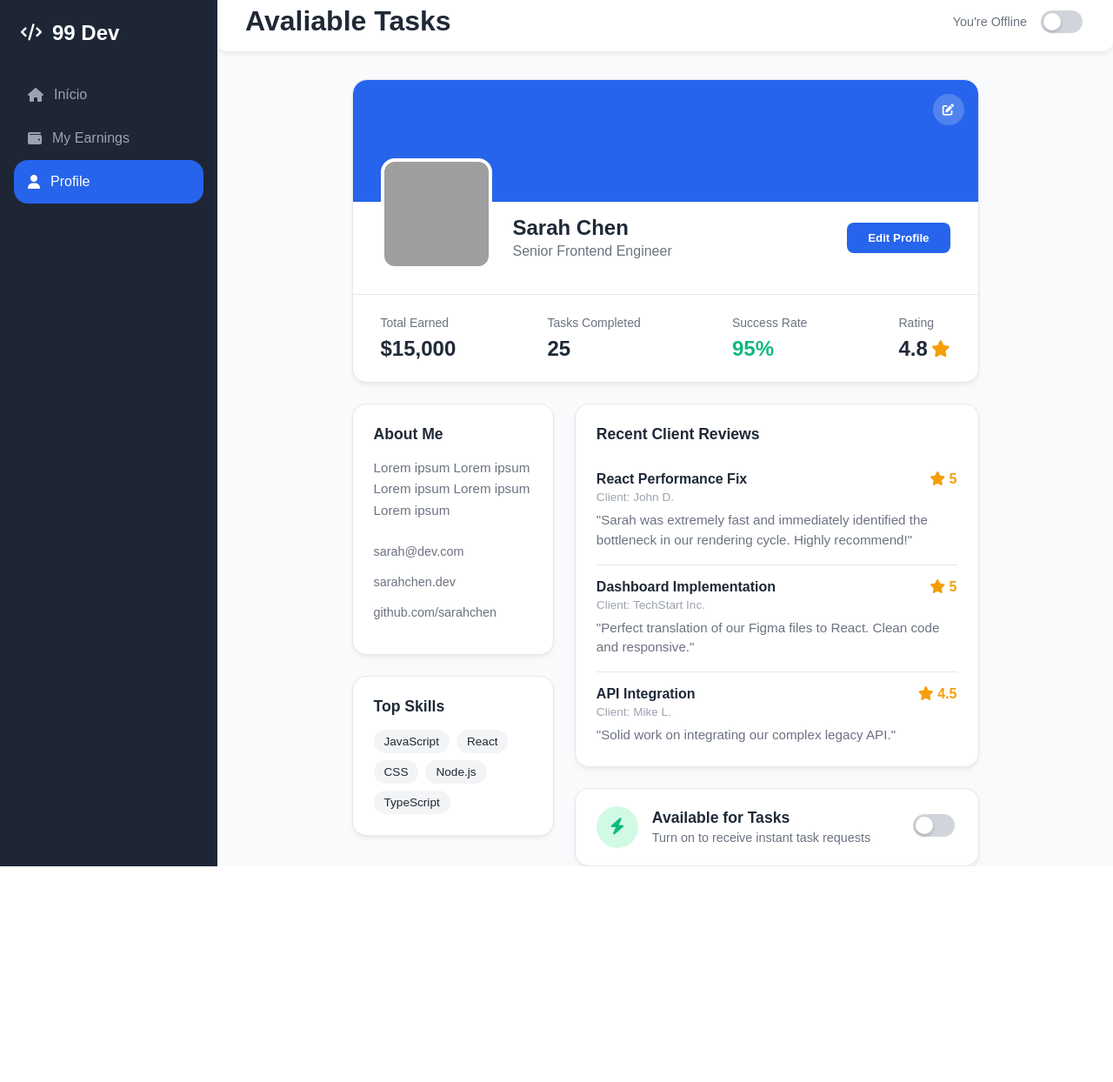
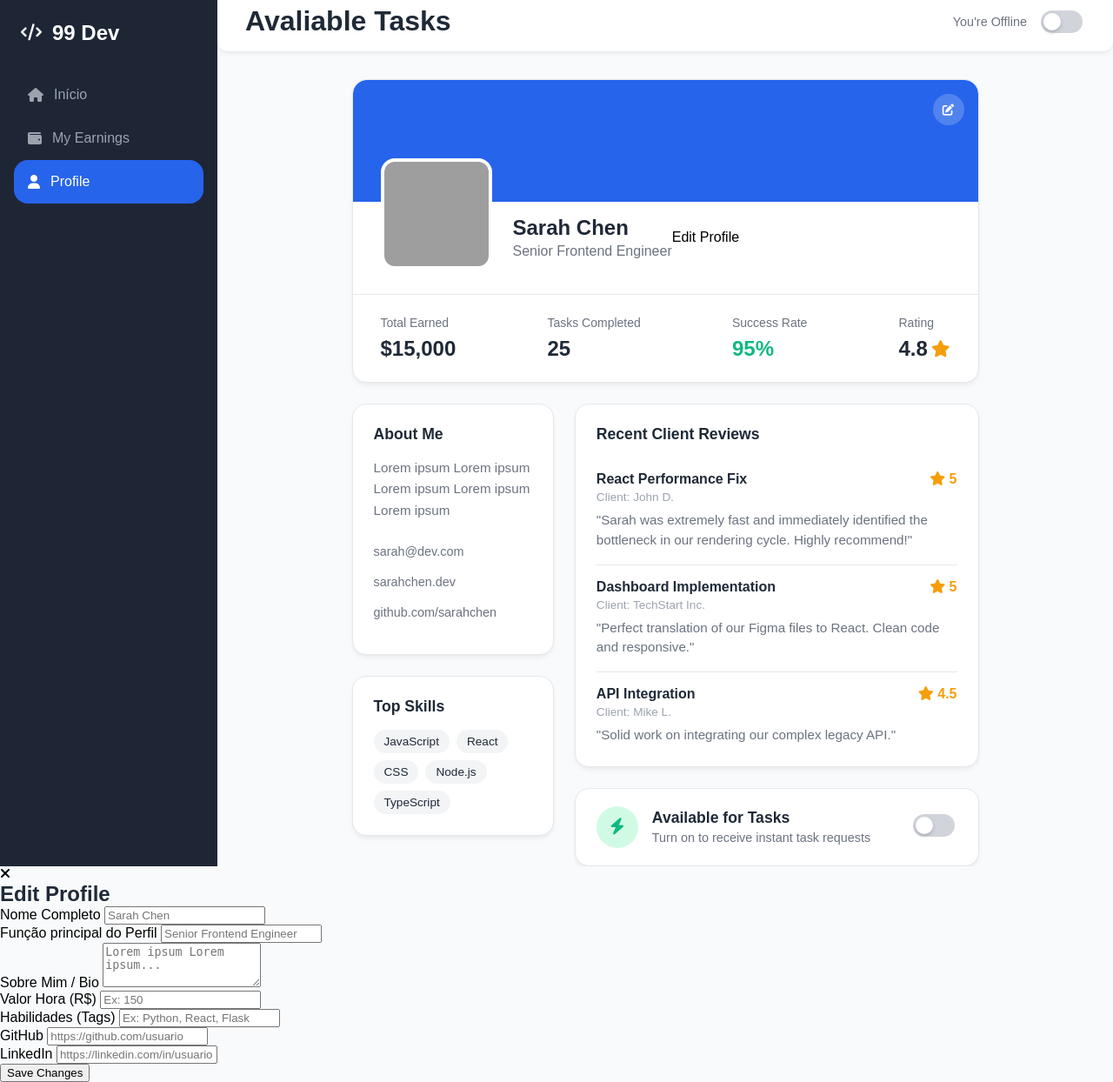
Before and after one commit to TheoNogueiraVirginio/99dev, a Flask app: page /perfil-dev in a window 1280 px wide. Shown: the whole page at 87% size. Before the commit the page ends 996 px from the top, so only its background shows below. Run offline with Flask 3, Linux system fonts and the light colour scheme; a user stored in the database is signed in; grey boxes are pictures that could not be loaded.

Commit message:
feat(perfil): cria formulário html para alterar dados

```diff
--- a/templates/perfil.html
+++ b/templates/perfil.html
@@ -54,7 +54,7 @@
                             <h2>Sarah Chen <span class="fa-solid-circle-check verified-badge"></span></h2>
                             <p>Senior Frontend Engineer</p>
                         </div>
-                        <button>Edit Profile</button>
+                        <a href="#edit-modal" class="btn-edit">Edit Profile</a>
                     </div>
                     <div class="additional-info">
                         <div class="info-item">
@@ -155,5 +155,59 @@
             </div>
         </div>
     </main>
+
+    <div id="edit-modal" class="modal-overlay">
+        <div class="modal-content">
+            <a href="" class="close-btn" aria-label="Close Modal">
+                <i class="fa-solid fa-xmark"></i>
+            </a>
+
+            <h2>Edit Profile</h2>
+
+            <form action="{{ url_for('perfildev') }}" method="POST">
+                {{ form.hidden_tag() }}
+
+                <div class="input-group">
+                    {{ form.nome.label }}
+                    {{ form.nome(id="name", placeholder="Sarah Chen") }}
+                    {% for error in form.nome.errors %}
+                    <span class="error-msg" style="color: red; font-size: 0.8em;">{{ error }}</span>
+                    {% endfor %}
+                </div>
+
+                <div class="input-group">
+                    {{ form.titulo.label }}
+                    {{ form.titulo(id="role", placeholder="Senior Frontend Engineer") }}
+                </div>
+
+                <div class="input-group">
+                    {{ form.resumo.label }}
+                    {{ form.resumo(id="about", rows="3", placeholder="Lorem ipsum Lorem ipsum...") }}
+                </div>
+
+                <div class="input-group">
+                    {{ form.valor_hora.label }}
+                    {{ form.valor_hora(id="valor_hora", placeholder="Ex: 150") }}
+                </div>
+
+                <div class="input-group">
+                    {{ form.skills.label }}
+                    {{ form.skills(id="skills", placeholder="Ex: Python, React, Flask") }}
+                </div>
+
+                <div class="input-group">
+                    {{ form.github.label }}
+                    {{ form.github(id="github", placeholder="https://github.com/usuario") }}
+                </div>
+
+                <div class="input-group">
+                    {{ form.linkedin.label }}
+                    {{ form.linkedin(id="linkedin", placeholder="https://linkedin.com/in/usuario") }}
+                </div>
+
+                <button type="submit" class="btn-save">Save Changes</button>
+            </form>
+        </div>
+    </div>
 </body>
 </html>
```
